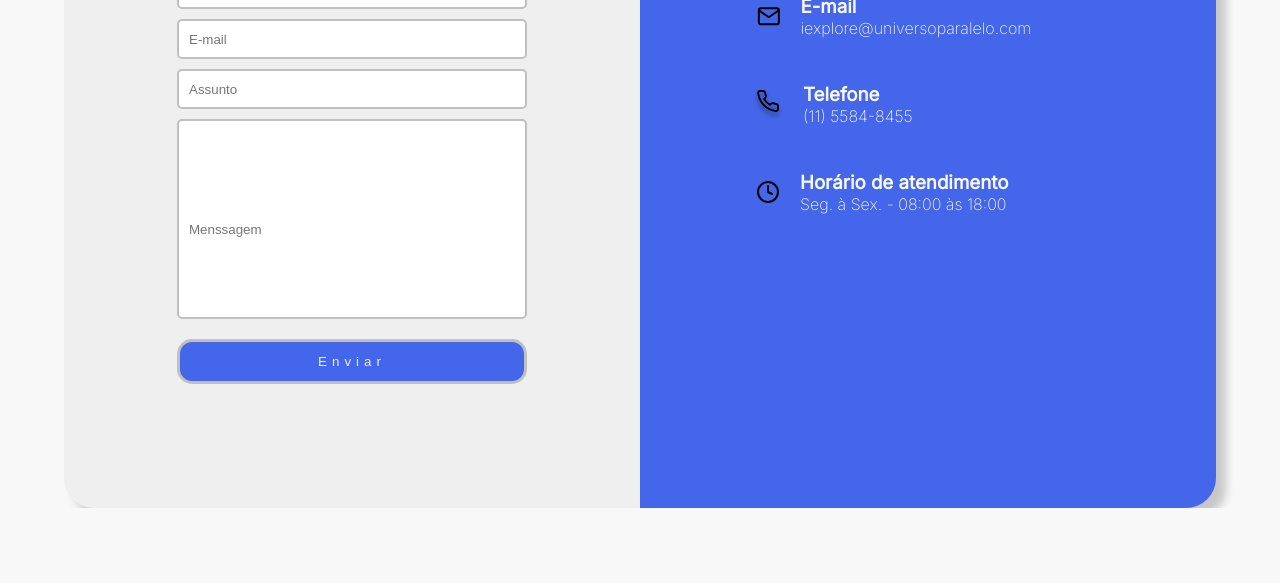
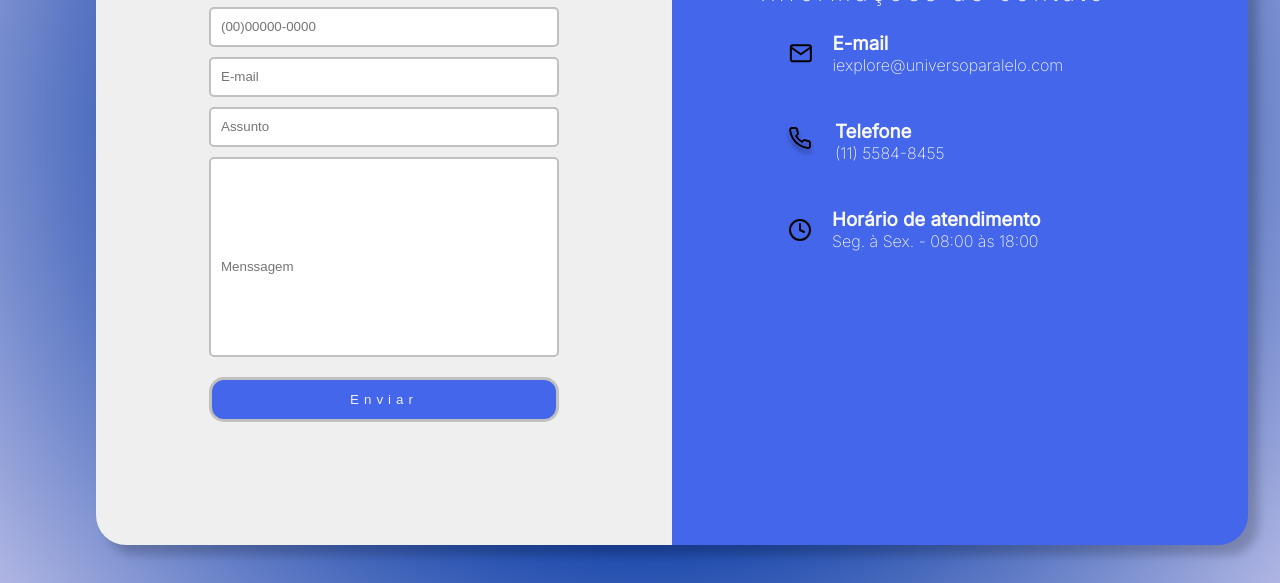
Before and after one commit to brumoreiras/projetopigit.github.io, a plain HTML site: page paginas/contato.html in a window 1280 px wide. Shown: the part 337-920 px from the top of the page. Before the commit the page ends 845 px from the top, so only its background shows below. Drawn offline with Linux system fonts and the light colour scheme; a web font is replaced by a local one.

Commit message:
Atualização

```diff
--- a/paginas/contato.html
+++ b/paginas/contato.html
@@ -9,7 +9,7 @@
     <title>iExplore</title>
 </head>
 
-<body>
+<body class="estilizado">
     <section class="container-principal">
         <header id="top-pagina">
             <h1>iExplore</h1>
```
